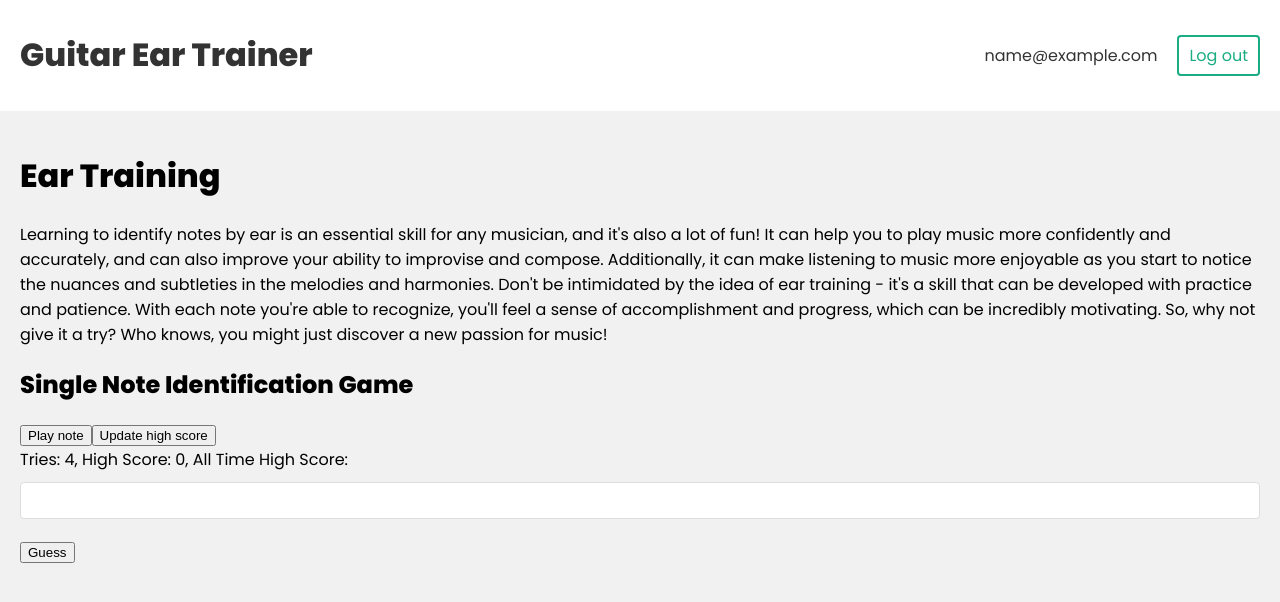
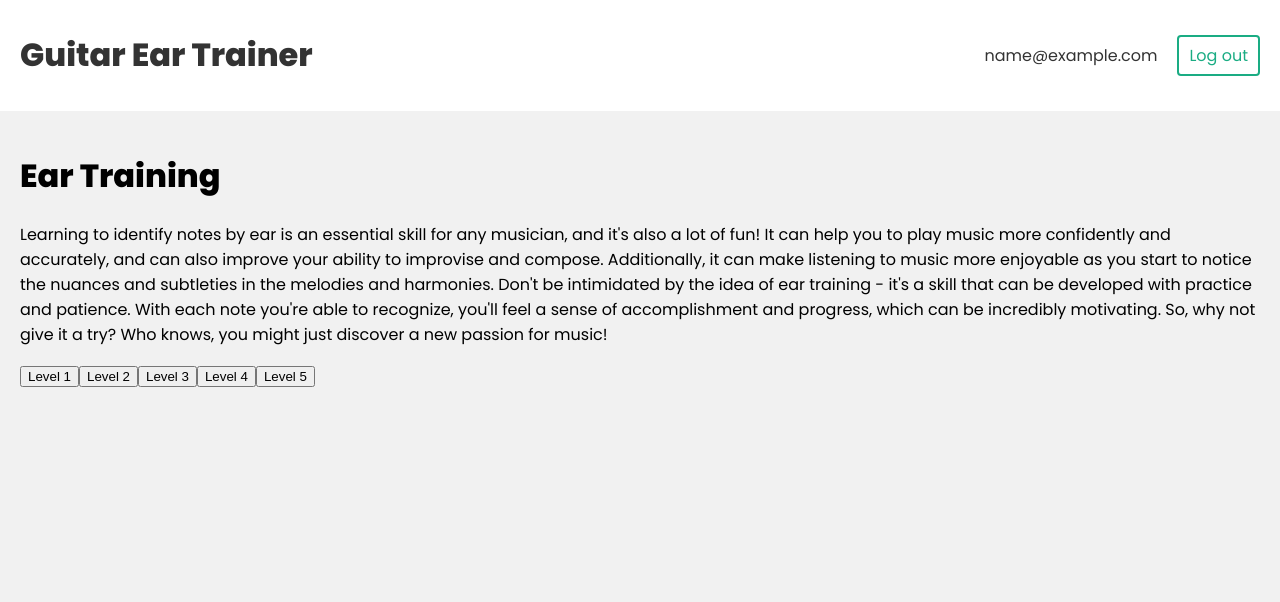
Before and after one commit to Matt-LaRochelle/gp2, a React (Create React App) app in the folder frontend/: page / in a window 1280 px wide. Shown: the top 602 px of the page. Built offline with nearby package versions, Linux system fonts and the light colour scheme; no server answers; sample sign-in values are in the browser's storage.

Commit message:
toggle levels

```diff
--- a/frontend/src/pages/Eartraining.js
+++ b/frontend/src/pages/Eartraining.js
@@ -1,14 +1,18 @@
 import Single from '../components/Single'
 import { useAuthContext } from '../hooks/useAuthContext'
+import { useState } from 'react'
 
 
 const Eartraining = () => {
+    const { user } = useAuthContext()
+    const [display, setDisplay] = useState(null)
 
-const { user } = useAuthContext()
 
-const handleClick = () => {
-    console.log(user)
-}
+
+    const toggle = (e) => {
+        console.log(e.target.id)
+        setDisplay(e.target.id)
+    }
     return (
         <div className="eartraining">
             <h1>Ear Training</h1>
@@ -26,7 +30,16 @@ const handleClick = () => {
                 be incredibly motivating. So, why not give it a try? Who knows,
                 you might just discover a new passion for music!
             </p>
-            <Single />
+            <button id="1" onClick={toggle}>Level 1</button>
+            <button id="2" onClick={toggle}>Level 2</button>
+            <button id="3" onClick={toggle}>Level 3</button>
+            <button id="4" onClick={toggle}>Level 4</button>
+            <button id="5" onClick={toggle}>Level 5</button>
+            {display === "1" && <Single />}
+            {display === "2" && <p>Interval</p>}
+            {display === "3" && <p>Chord</p>}
+            {display === "4" && <p>Scale</p>}
+            {display === "5" && <p>Progression</p>}
         </div>
     )
 }
```
